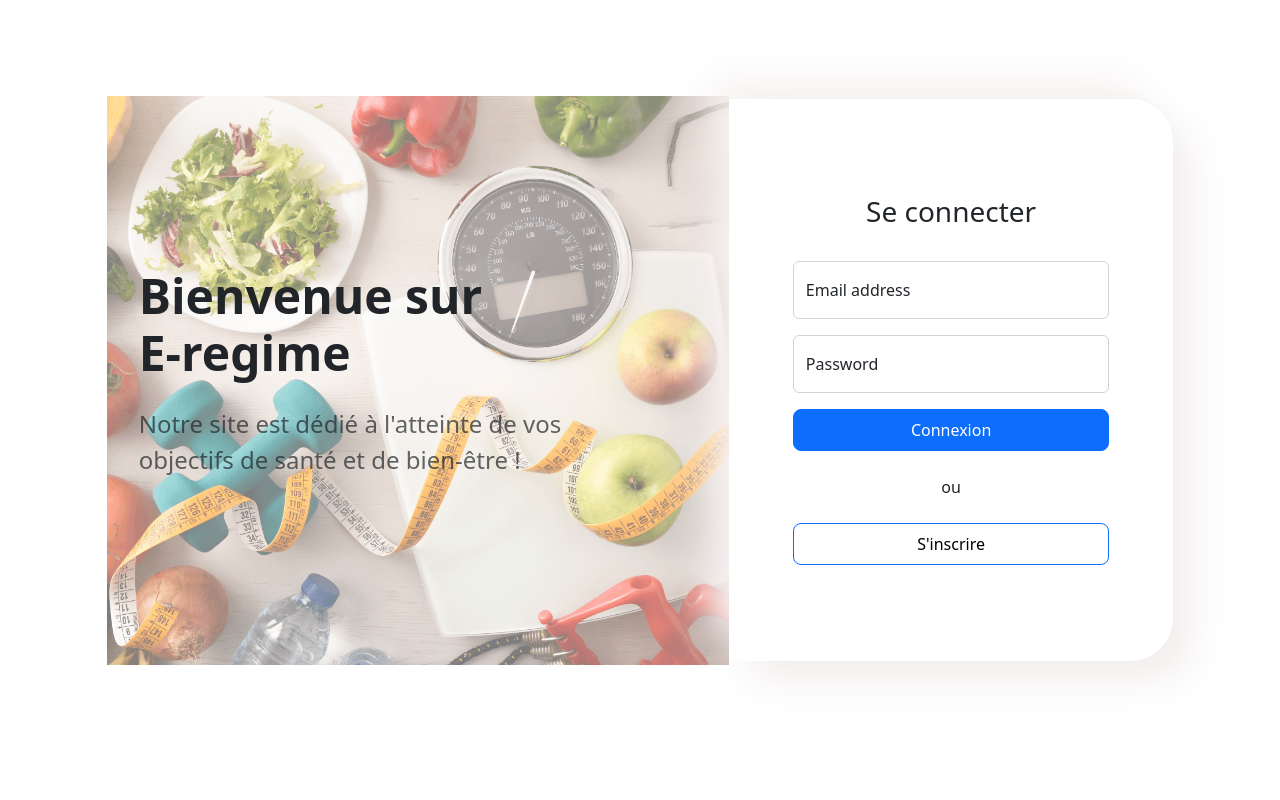
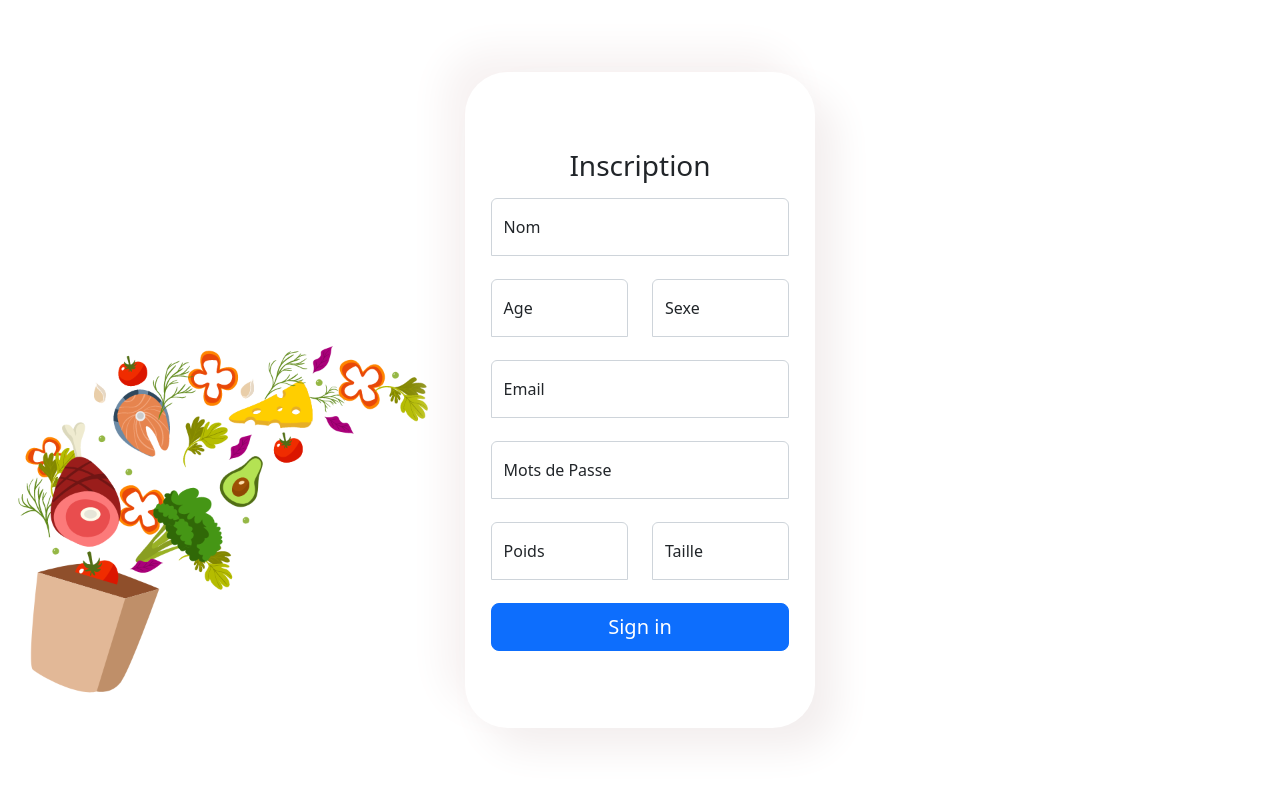
Before and after one commit to Miarotianastephan/projet_web, a CodeIgniter app: page /database/ in a window 1280 px wide. Run offline with CodeIgniter, Linux system fonts and the light colour scheme.

Commit message:
Inscription interface

```diff
--- a/application/controllers/Welcome.php
+++ b/application/controllers/Welcome.php
@@ -20,6 +20,6 @@ class Welcome extends CI_Controller {
 	 */
 	public function index()
 	{
-		$this->load->view('login');
+		$this->load->view('inscription');
 	}
 }
--- /dev/null
+++ b/application/views/inscription.php
@@ -0,0 +1,88 @@
+<!doctype html>
+<html lang="en">
+  <head>
+    <meta charset="utf-8">
+    <meta name="viewport" content="width=device-width, initial-scale=1">
+    <meta name="description" content="">
+    <meta name="author" content="Mark Otto, Jacob Thornton, and Bootstrap contributors">
+    <meta name="generator" content="Hugo 0.104.2">
+    <title>Signin</title>
+
+
+    <link href="<?php echo base_url('assets/dist/css/bootstrap.min.css'); ?>" rel="stylesheet">
+
+    <link href="<?php echo base_url('assets/style/signin.css'); ?>" rel="stylesheet">
+    <!-- Custom styles for this template -->
+    <style>
+        #formulaireInscription{
+            /* border: double; */
+            max-width: 350px;
+            padding: 6% 2%;
+            border-radius:  43px;
+            box-shadow:  21px 21px 38px #f3eeee,
+             -21px -21px 38px #f7f2f2;
+        }
+        body{
+            background-image: url(assets/img/2.png);
+            background-size: 100%;
+        }
+    </style>
+  </head>
+  <body class="text-center">
+
+<main class="form-signin w-200 m-auto" id="formulaireInscription">
+  <form>
+    <h1 class="h3 mb-3 fw-normal">Inscription</h1>
+
+    <div class="form-floating">
+      <input id="nom" type="email" class="form-control" placeholder="Nom">
+      <label for="floatingPassword">Nom</label>
+    </div><br>
+    <div class="row">
+        <div class="col-md-6">
+            <div class="form-floating">
+            <input id="nom" type="email" class="form-control" placeholder="Nom">
+            <label for="floatingPassword">Age</label>
+            </div><br>
+        </div>
+        <div class="col-md-6">
+            <div class="form-floating">
+            <input id="nom" type="email" class="form-control" placeholder="Nom">
+            <label for="floatingPassword">Sexe</label>
+            </div><br>
+        </div>
+    </div>
+
+    <div class="form-floating">
+      <input id="nom" type="email" class="form-control" placeholder="Nom">
+      <label for="floatingPassword">Email</label>
+    </div><br>
+
+    <div class="form-floating">
+      <input id="nom" type="email" class="form-control" placeholder="Nom">
+      <label for="floatingPassword">Mots de Passe</label>
+    </div><br>
+    <div class="row">
+        <div class="col-md-6">
+            <div class="form-floating">
+            <input id="nom" type="email" class="form-control" placeholder="Nom">
+            <label for="floatingPassword">Poids</label>
+            </div><br>
+        </div>
+        <div class="col-md-6">
+            <div class="form-floating">
+            <input id="nom" type="email" class="form-control" placeholder="Nom">
+            <label for="floatingPassword">Taille</label>
+            </div><br>
+        </div>
+    </div>
+
+    </div>
+    <button class="w-100 btn btn-lg btn-primary" type="submit">Sign in</button>
+  </form>
+</main>
+
+
+
+  </body>
+</html>
--- a/application/views/login.php
+++ b/application/views/login.php
@@ -27,6 +27,9 @@ box-shadow:  21px 21px 38px #f3eeee,
     padding: 16% 3%;
     background-size: 100%;
     }
+    #soratraGauche{
+        opacity: 0.7;
+    }
 </style>
 <body>
     <div class="b-example-divider"></div>
@@ -34,9 +37,9 @@ box-shadow:  21px 21px 38px #f3eeee,
                 <div class="container col-xl-10 col-xxl-8 px-4 py-5">
                 <div class="row align-items-center g-lg-5 py-5">
                     <div class="col-lg-7 text-center text-lg-start" id="logImage">
-                        <div>
-                            <h1 class="display-5 fw-bold lh-3 mb-4">Bienvenue sur<br> E-regime</h1>
-                            <p class="col-lg-10 fs-4" style="opacity: 0.7;">Notre site est dédié à l'atteinte de vos objectifs de santé et de bien-être !</p>
+                        <div id="soratraGauche">
+                            <h1 class="display-5 fw-bold lh-3 mb-4" >Bienvenue sur<br> E-regime</h1>
+                            <p class="col-lg-10 fs-4" >Notre site est dédié à l'atteinte de vos objectifs de santé et de bien-être !</p>
                         </div>
                     </div>
                     <div class="col-md-10 mx-auto col-lg-5"id="formLogin">
--- /dev/null
+++ b/assets/style/signin.css
@@ -0,0 +1,33 @@
+html,
+body {
+  height: 100%;
+}
+
+body {
+  display: flex;
+  align-items: left;
+  padding-top: 40px;
+  padding-bottom: 40px;
+  background-color: #f5f5f5;
+}
+
+.form-signin {
+  max-width: 350px;
+  padding: 15px;
+}
+
+.form-signin .form-floating:focus-within {
+  z-index: 2;
+}
+
+.form-signin input[type="email"] {
+  margin-bottom: -1px;
+  border-bottom-right-radius: 0;
+  border-bottom-left-radius: 0;
+}
+
+.form-signin input[type="password"] {
+  margin-bottom: 10px;
+  border-top-left-radius: 0;
+  border-top-right-radius: 0;
+}
```
Also changed, not shown: assets/img/2.png (added), 9 other files.
